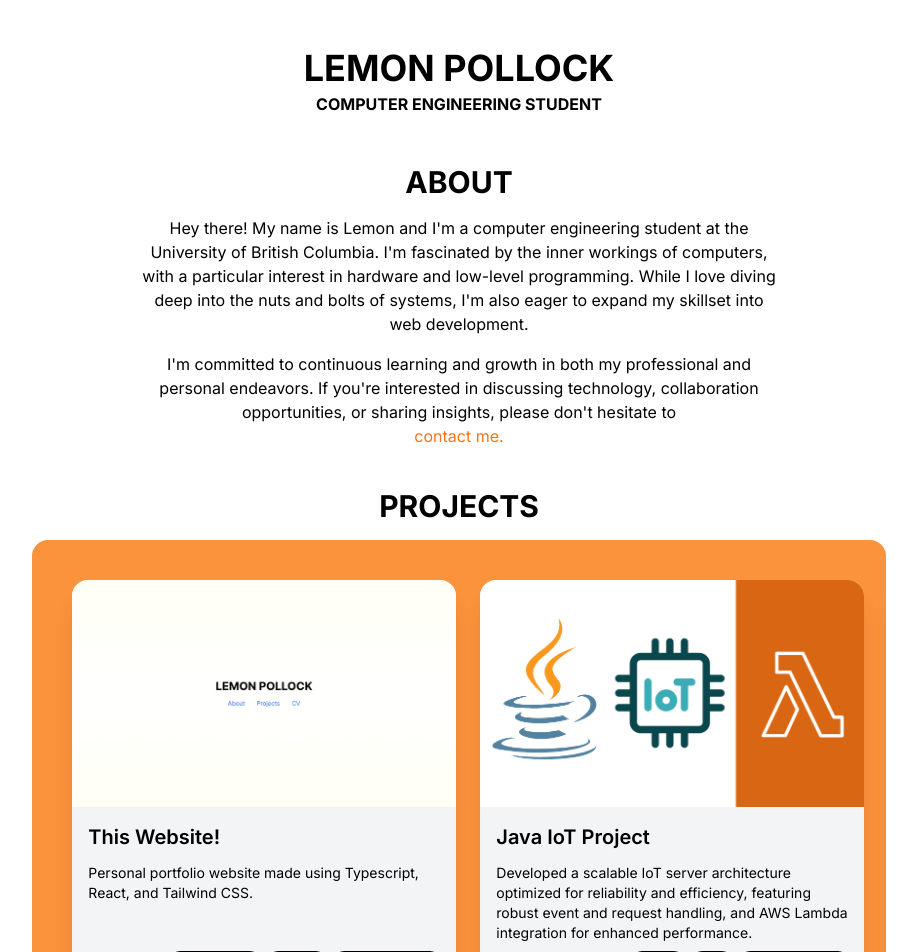
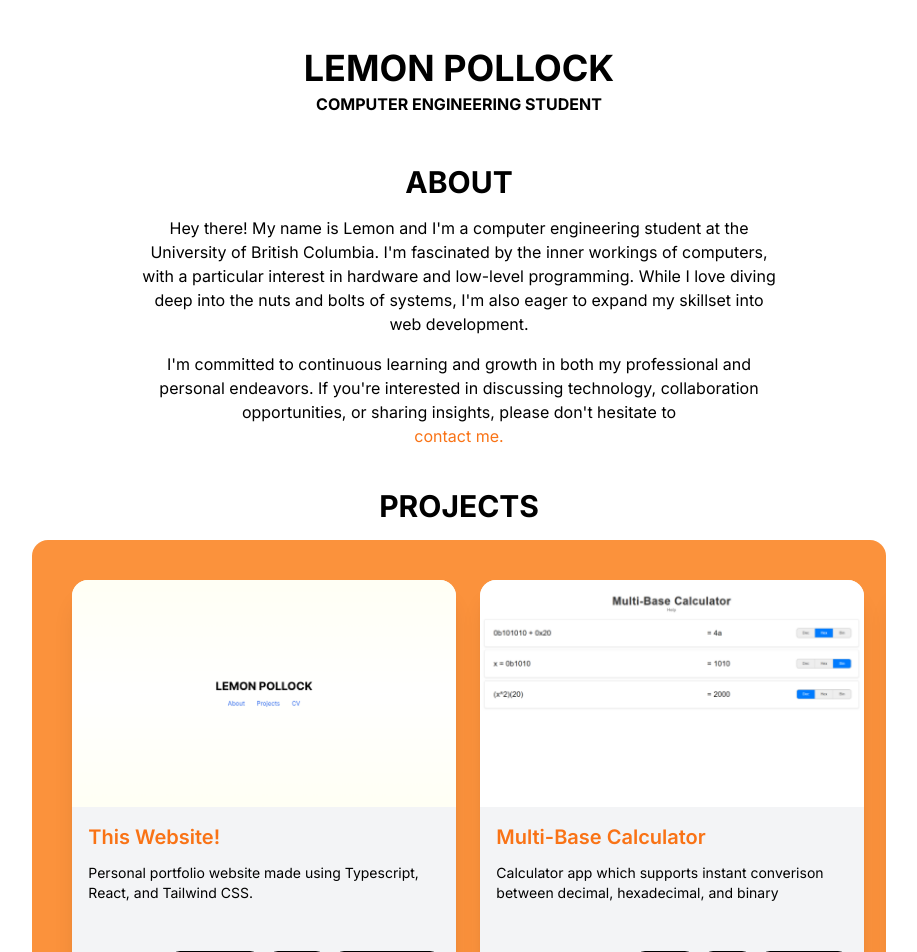
Before and after one commit to LemonPol/personal-website, a Next.js app: page / in a window 1280 px wide. Shown: the top 952 px of the page, without its empty margins (181-1098 px from the left). Built offline with nearby package versions, Linux system fonts and the light colour scheme.

Commit message:
Added links to project cards + cleanup.

```diff
--- a/src/app/components/ProjectCard.tsx
+++ b/src/app/components/ProjectCard.tsx
@@ -7,16 +7,23 @@ interface ProjectCardProps {
   subtitle?: string;
   description: string;
   tags: string[];
+  link: string;
 }
 
-const ProjectCard: React.FC<ProjectCardProps> = ({ imageSrc, imageAlt, title, subtitle, description, tags }) => (
+const ProjectCard: React.FC<ProjectCardProps> = ({ imageSrc, imageAlt, title, subtitle, description, tags, link }) => (
   <div className="card card-compact bg-gray-100 w-96 shadow-xl carousel-item">
     <figure>
       <img src={imageSrc} alt={imageAlt} />
     </figure>
     <div className="card-body">
       <h2 className="card-title">
-        {title}
+        {link ? (
+          <a href={link} target="_blank" rel="noopener noreferrer" className="text-orange-500 hover:underline">
+            {title}
+          </a>
+        ) : (
+          title
+        )}
         {subtitle && <div className="badge badge-secondary">{subtitle}</div>}
       </h2>
       <p className="text-left">{description}</p>
--- a/src/app/page.tsx
+++ b/src/app/page.tsx
@@ -7,12 +7,10 @@ export default function Home() {
   const [animateContact, setAnimateContact] = useState(false);
 
   const handleClickContact = () => {
-    setAnimateContact(true); // Trigger animation
+    setAnimateContact(true);
     setTimeout(() => {
-      setAnimateContact(false); // Reset animation after a delay (adjust timing as needed)
-    }, 800); // Animation duration + some buffer
-
-    // You can add other logic here for handling the actual contact action
+      setAnimateContact(false);
+    }, 800);
   };
 
   useEffect(() => {
@@ -21,7 +19,7 @@ export default function Home() {
     if (carouselContainer) {
       setTimeout(() => {
         carouselContainer.scrollTo({
-          left: 300,
+          left: 1000,
           behavior: 'smooth'
         });
 
@@ -59,38 +57,34 @@ export default function Home() {
                 subtitle=""
                 description="Personal portfolio website made using Typescript, React, and Tailwind CSS."
                 tags={['Typescript', 'React', 'Tailwind CSS']}
+                link="https://personal-website-two-psi-10.vercel.app/"
+              />
+              <ProjectCard
+                imageSrc="projectcard-4-image.png"
+                imageAlt=""
+                title="Multi-Base Calculator"
+                subtitle=""
+                description="Calculator app which supports instant converison between decimal, hexadecimal, and binary"
+                tags={['HTML', 'CSS', 'Javascript']}
+                link="https://multi-base-calculator.vercel.app/"
               />
               <ProjectCard
                 imageSrc="projectcard-2-image.png"
-                imageAlt="Shoes"
+                imageAlt=""
                 title="Java IoT Project"
                 subtitle=""
                 description="Developed a scalable IoT server architecture optimized for reliability and efficiency, featuring robust event and request handling, and AWS Lambda integration for enhanced performance."
                 tags={['Java', 'IoT', 'AWS Lambda']}
+                link=""
               />
               <ProjectCard
                 imageSrc="projectcard-3-image.png"
-                imageAlt="Shoes"
+                imageAlt=""
                 title="Simple RISC CPU Design"
                 subtitle=""
                 description="Designed and implemented a CPU using SystemVerilog, incorporating pipelining to enhance processing speed. The CPU was tested in ModelSim and deployed on a DE1-SoC board."
                 tags={['SystemVerilog', 'ModelSim', 'Quartus']}
-              />
-              <ProjectCard
-                imageSrc=""
-                imageAlt=""
-                title="Sample Project"
-                subtitle=""
-                description="TBD."
-                tags={[]}
-              />
-              <ProjectCard
-                imageSrc=""
-                imageAlt=""
-                title="Sample Project"
-                subtitle=""
-                description="TBD."
-                tags={[]}
+                link=""
               />
             </div>
           </div>
```
Also changed, not shown: public/projectcard-4-image.png (added).
